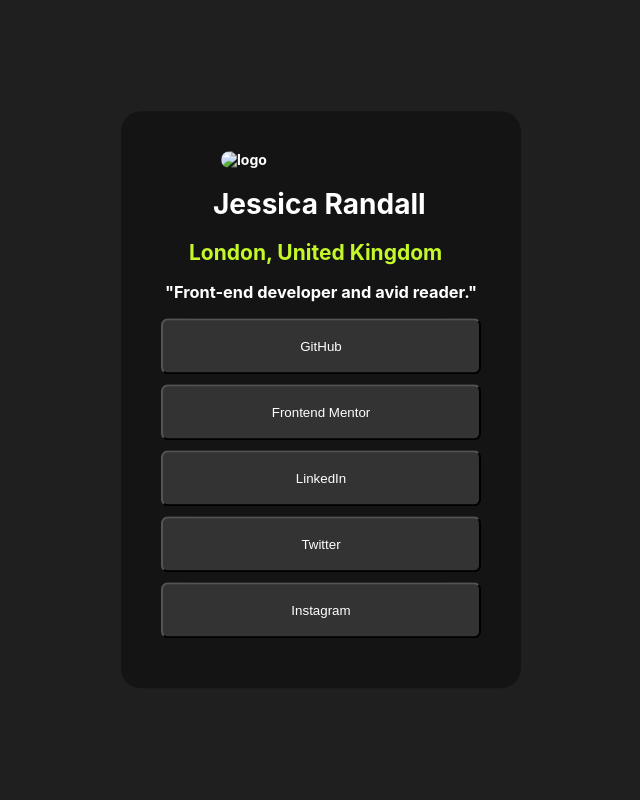
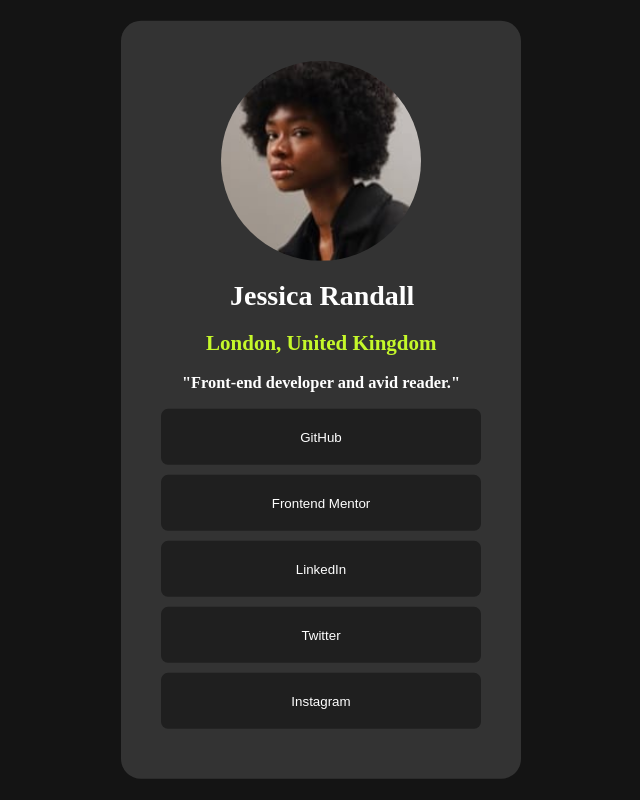
Before and after one commit to raedelbably/change-1, a plain HTML site: page index.html in a window 1280 px wide. Shown: the whole page, without its empty margins (319-959 px from the left). Drawn offline with Linux system fonts and the light colour scheme.

Commit message:
Update index.html

```diff
--- a/index.html
+++ b/index.html
@@ -12,10 +12,9 @@
   <style>
     body{
       Font-size: 14px;
-      background-color:hsl(0, 0%, 12%) ;
+      background-color:hsl(0, 0%, 8%) ;
       color: #fff;
       width: 1440px;
-      font-family: "Inter", serif;
   font-optical-sizing: auto;
   font-weight: 700;
   font-style: normal;
@@ -44,9 +43,10 @@
     button {
   height: 7vh;
   width: 40vh;
-  background-color: hsl(0, 0%, 20%);
+  background-color: hsl(0, 0%, 12%);
   color: hsl(0, 0%, 100%);
-  border-radius: 7px;
+  border: none;
+    border-radius: 7px;
   cursor: pointer;
   margin-bottom: 10px; /* المسافة بين الأزرار */
 }
@@ -61,7 +61,7 @@ h2{
   margin-left: 3vh ;
 }
     .all {
-      background-color: hsl(0, 0%, 8%);
+      background-color: hsl(0, 0%, 20%);
       border-radius: 20px;
       width: 40vh;
       padding: 40px;
@@ -124,7 +124,7 @@ button:hover{
 <body>
   <div class="attribution">
     <div class="all">
-  <img src="./assets/images/avatar-jessica.jpeg" alt="logo">
+  <img src="./avatar-jessica.jpeg" alt="logo">
 <div class="first">
   <div class="h2">
   <h1> Jessica Randall </h1>
```
